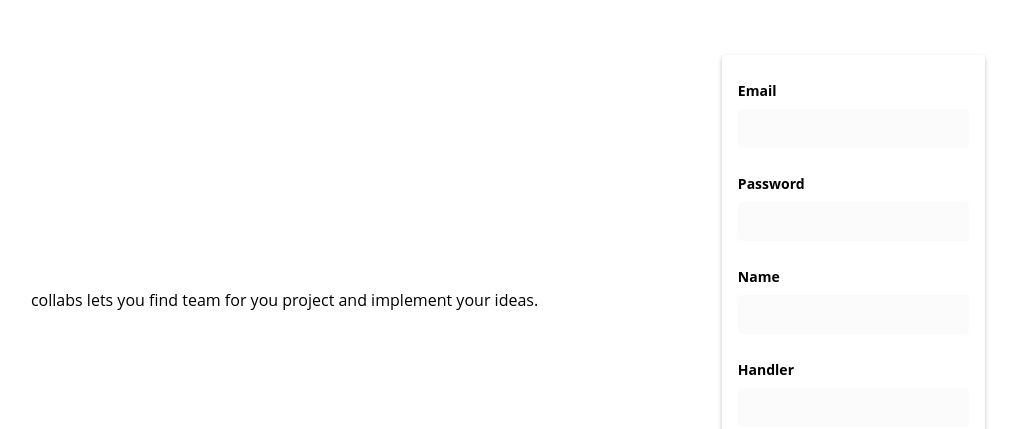
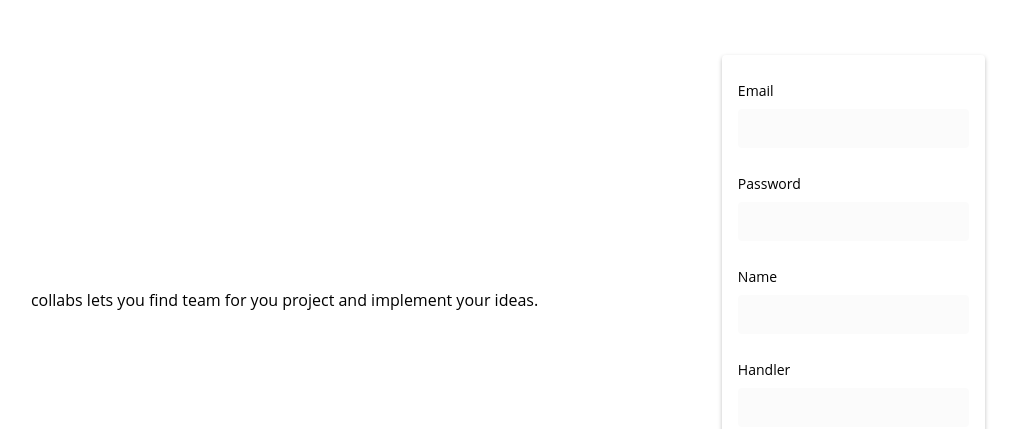
Before and after one commit to joshiprashanthd/startup, a React (Create React App) app in the folder root/frontend/: page /auth in a window 1280 px wide. Shown: the part 108-537 px from the top of the page, without its empty margins (71-1089 px from the left). Built offline with nearby package versions, Linux system fonts and the light colour scheme.

Commit message:
CHORE: Use font weight SEMIBOLD for InputGroup labels

```diff
--- a/root/frontend/src/mini-components/InputGroup/index.tsx
+++ b/root/frontend/src/mini-components/InputGroup/index.tsx
@@ -31,7 +31,7 @@ export const InputGroup: React.FC<IProps> = function ({
 
   return (
     <StyledInputGroup>
-      <Text fontWeight={FontWeight.BOLD}>{label} </Text>
+      <Text fontWeight={FontWeight.SEMIBOLD}>{label} </Text>
       <Text
         fontSize={FontSize.SMALL}
         fontWeight={FontWeight.BOLD}
```
